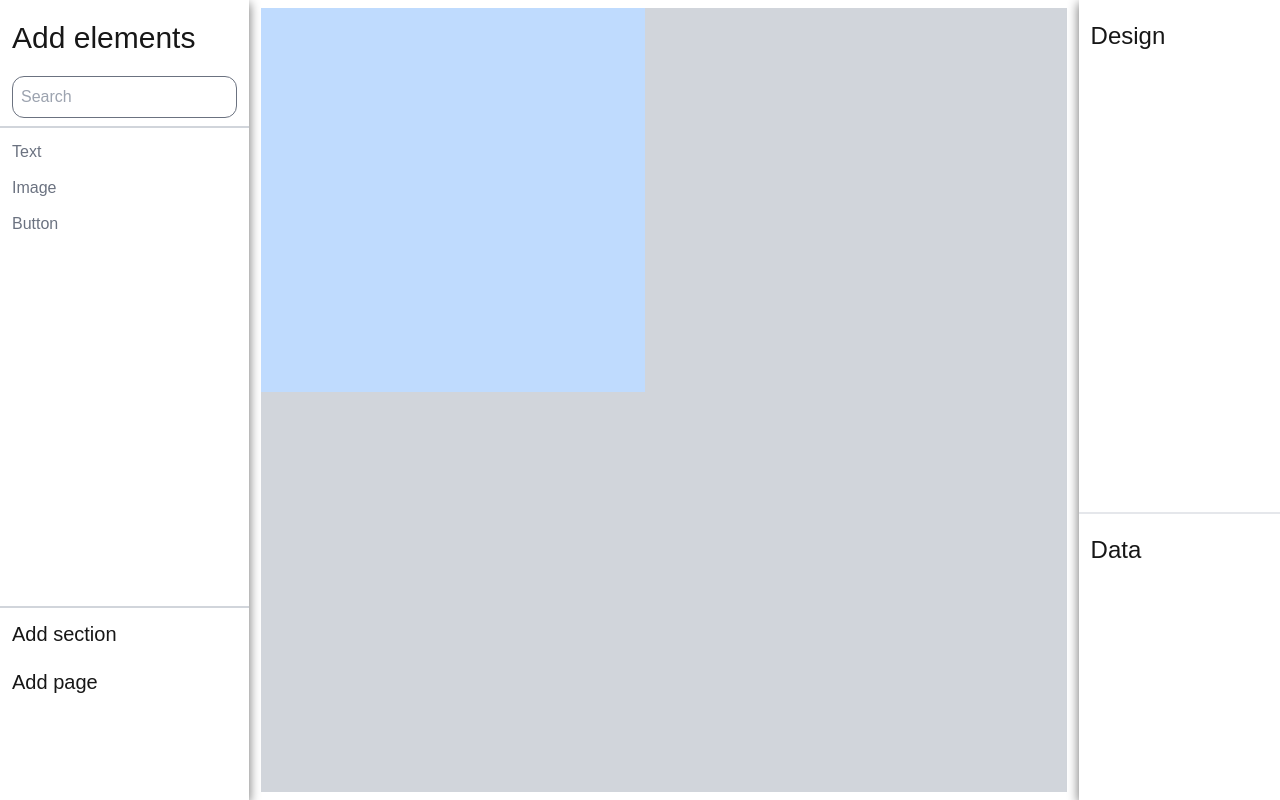
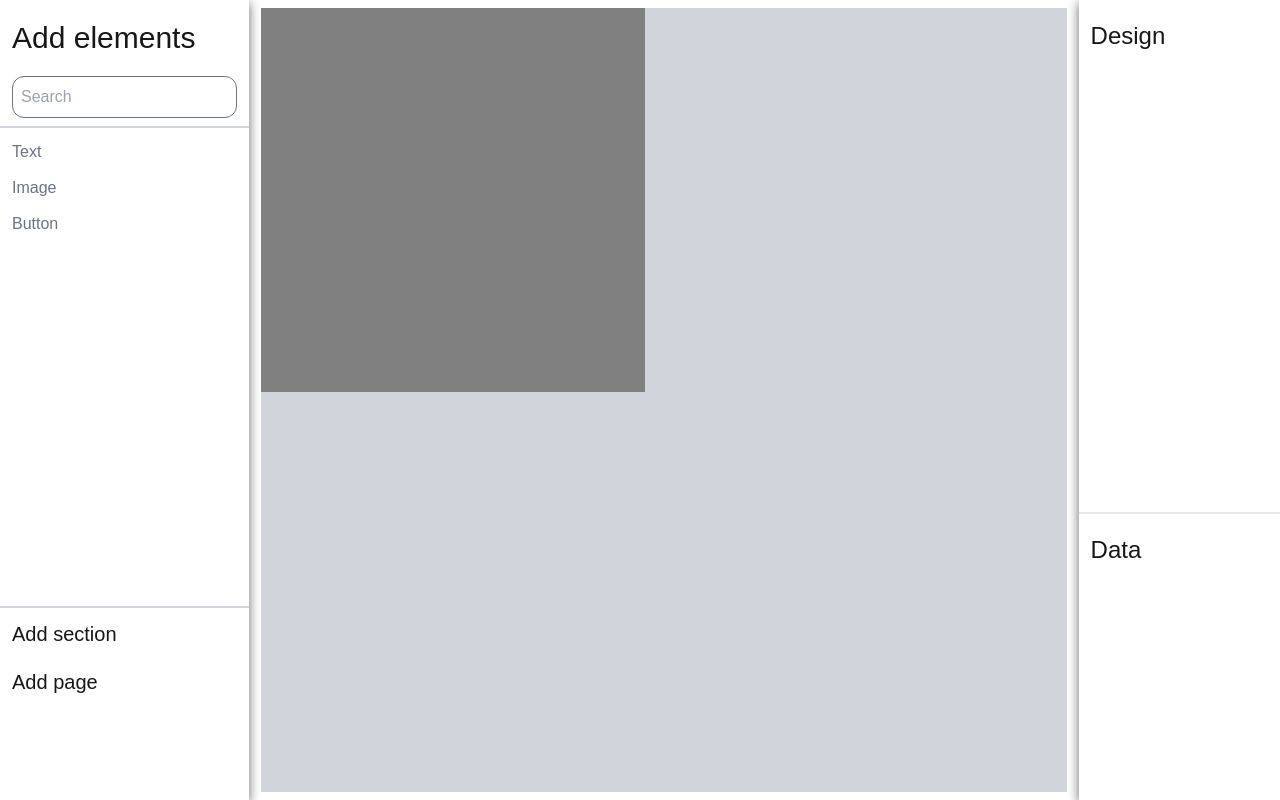
Before and after one commit to prikshitsingh24/contentstack-ui-builder, a Next.js app: page / in a window 1280 px wide. Built offline with nearby package versions, Linux system fonts and the light colour scheme.

Commit message:
Improve the drag n drop

```diff
--- a/src/app/components/canvas/canvas.tsx
+++ b/src/app/components/canvas/canvas.tsx
@@ -1,36 +1,33 @@
-"use client"
+"use client";
 
 import { Draggable } from "../draggable/draggable";
+import { useDroppable } from '@dnd-kit/core';
 import { Droppable } from "../droppable/droppable";
 
 export default function Canvas({ items }: any) {
+
+
   return (
     <div className="w-full h-full bg-gray-300">
       <div className="h-96 bg-blue-200 w-96 relative">
         <Droppable>
-          {items.length > 0 && (
-            items.map((item:any, index:number) => {
-              return (
-
+        {items.length > 0 && items.map((item: any) => (
           <div
-                  key={index}
+            key={item.id}
             style={{
               position: 'absolute',
-                    left: `${item.position.x}px`, // Apply x position
-                    top: `${item.position.y}px`,  // Apply y position
-                    transform: 'translate(-50%, -50%)'
+              left: `${item.position.x}px`,
+              top: `${item.position.y}px`,
+              transform: 'translate(-50%, -50%)',
             }}
           >
             <Draggable id={item.id} data={item.content}>
               {item.content}
             </Draggable>
           </div>
+        ))}
+        </Droppable>
 
-
-              );
-            })
-          )}
-        </Droppable>
       </div>
     </div>
   );
--- a/src/app/components/droppable/droppable.tsx
+++ b/src/app/components/droppable/droppable.tsx
@@ -9,7 +9,7 @@ export function Droppable(props: any) {
   });
 
   const style = {
-    color: isOver ? 'green' : undefined,
+    backgroundColor: isOver ? 'rgba(140, 255, 50, 0.5)' : 'grey',
     height: '100%', // Ensure the height is 100% of the parent container
   };
 
```
Lines whose indentation alone changed are shown as unchanged.
